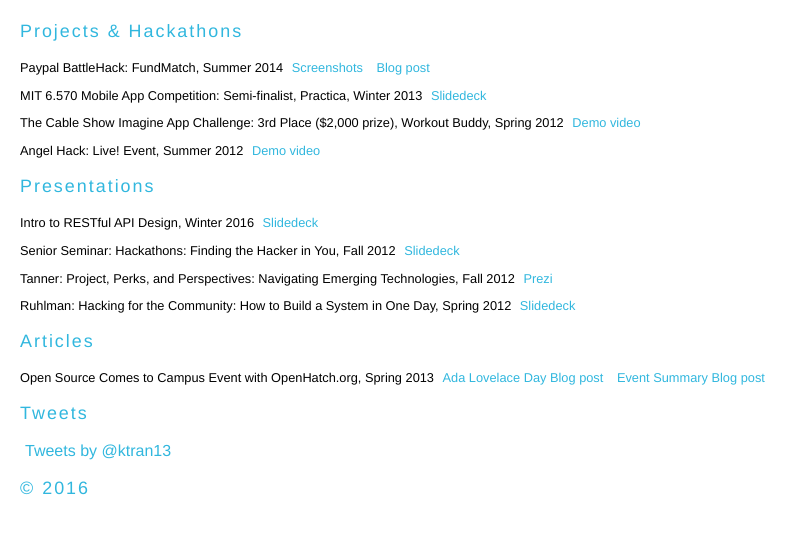
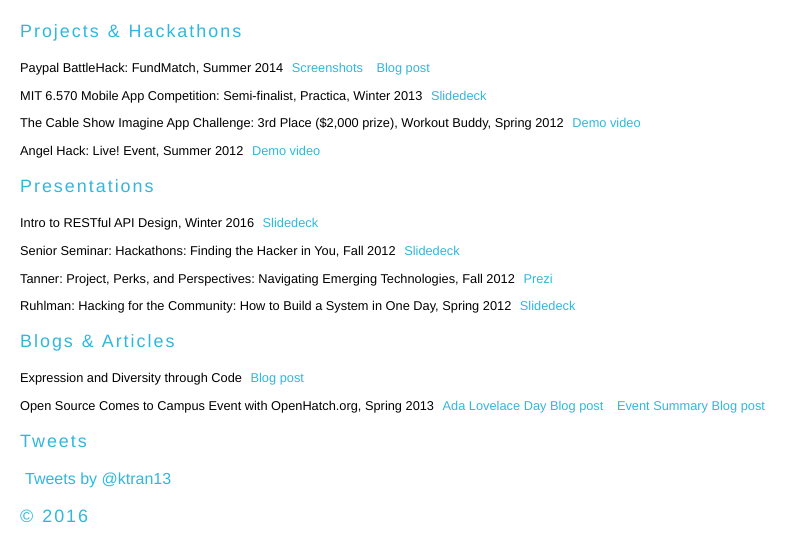
Before and after one commit to ktran13/ktran13.github.com, a website: page index.html in a window 1280 px wide. Shown: the part 122-682 px from the top of the page, without its empty margins (0-808 px from the left). Drawn offline with Linux system fonts and the light colour scheme; a web font is replaced by a local one.

Commit message:
updates
adding new article

```diff
--- a/index.html
+++ b/index.html
@@ -56,7 +56,8 @@
 				</div>
 
 				<div class="articles">
-					<h3>Articles</h3>
+					<h3>Blogs & Articles</h3>
+          <p>Expression and Diversity through Code <a href="http://www.deloittedigital.com/us/blog/expression-and-diversity-through-code" target="_blank">Blog post</a></p>
 					<p>Open Source Comes to Campus Event with OpenHatch.org, Spring 2013 <a href="http://blog.openhatch.org/2013/five-women-bringing-open-source-to-campus-for-ada-lovelace-day-2013/" target="_blank">Ada Lovelace Day Blog post</a> <a href="http://blog.openhatch.org/2013/wellesley/" target="_blank">Event Summary Blog post</a></p>
 				</div>
 
```
